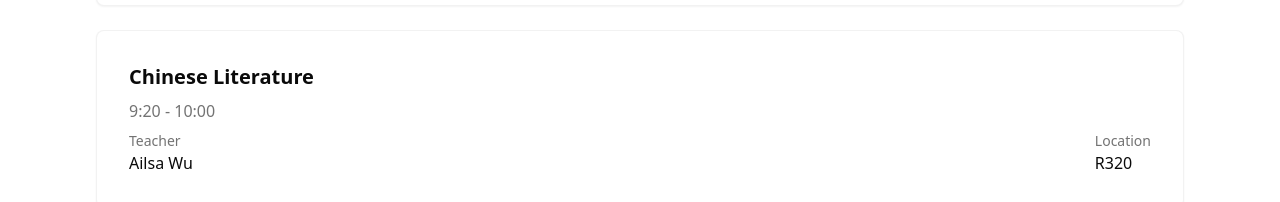
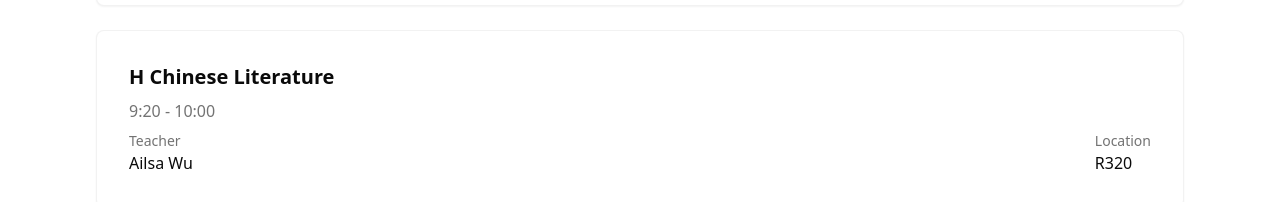
Before and after one commit to TakumiBC/schedule, a Next.js app: page / in a window 1280 px wide. Shown: the part 397-599 px from the top of the page. Built offline with nearby package versions, Linux system fonts and the light colour scheme.

Commit message:
Update page.tsx

```diff
--- a/app/page.tsx
+++ b/app/page.tsx
@@ -27,7 +27,7 @@ const scheduleData: Schedule = {
       location: "R320",
     },
     {
-      subject: "Chinese Literature",
+      subject: "H Chinese Literature",
       startTime: "9:20",
       endTime: "10:00",
       teacher: "Ailsa Wu",
@@ -99,7 +99,7 @@ const scheduleData: Schedule = {
       location: "R320",
     },
     {
-      subject: "Chinese Literature",
+      subject: "H Chinese Literature",
       startTime: "11:05",
       endTime: "11:40",
       teacher: "Ailsa Wu",
@@ -164,7 +164,7 @@ const scheduleData: Schedule = {
       location: "R320",
     },
     {
-      subject: "Chinese Literature",
+      subject: "H Chinese Literature",
       startTime: "12:40",
       endTime: "13:20",
       teacher: "Ailsa Wu",
@@ -215,7 +215,7 @@ const scheduleData: Schedule = {
       location: "R320",
     },
     {
-      subject: "Chinese Literature",
+      subject: "H Chinese Literature",
       startTime: "11:05",
       endTime: "11:40",
       teacher: "Ailsa Wu",
@@ -259,7 +259,7 @@ const scheduleData: Schedule = {
       location: "R311",
     },
     {
-      subject: "Chinese Literature",
+      subject: "H Chinese Literature",
       startTime: "9:20",
       endTime: "10:00",
       teacher: "Ailsa Wu",
@@ -273,7 +273,7 @@ const scheduleData: Schedule = {
       location: "R320",
     },
     {
-      subject: "Chinese Literature",
+      subject: "H Chinese Literature",
       startTime: "11:05",
       endTime: "11:40",
       teacher: "Ailsa Wu",
```
